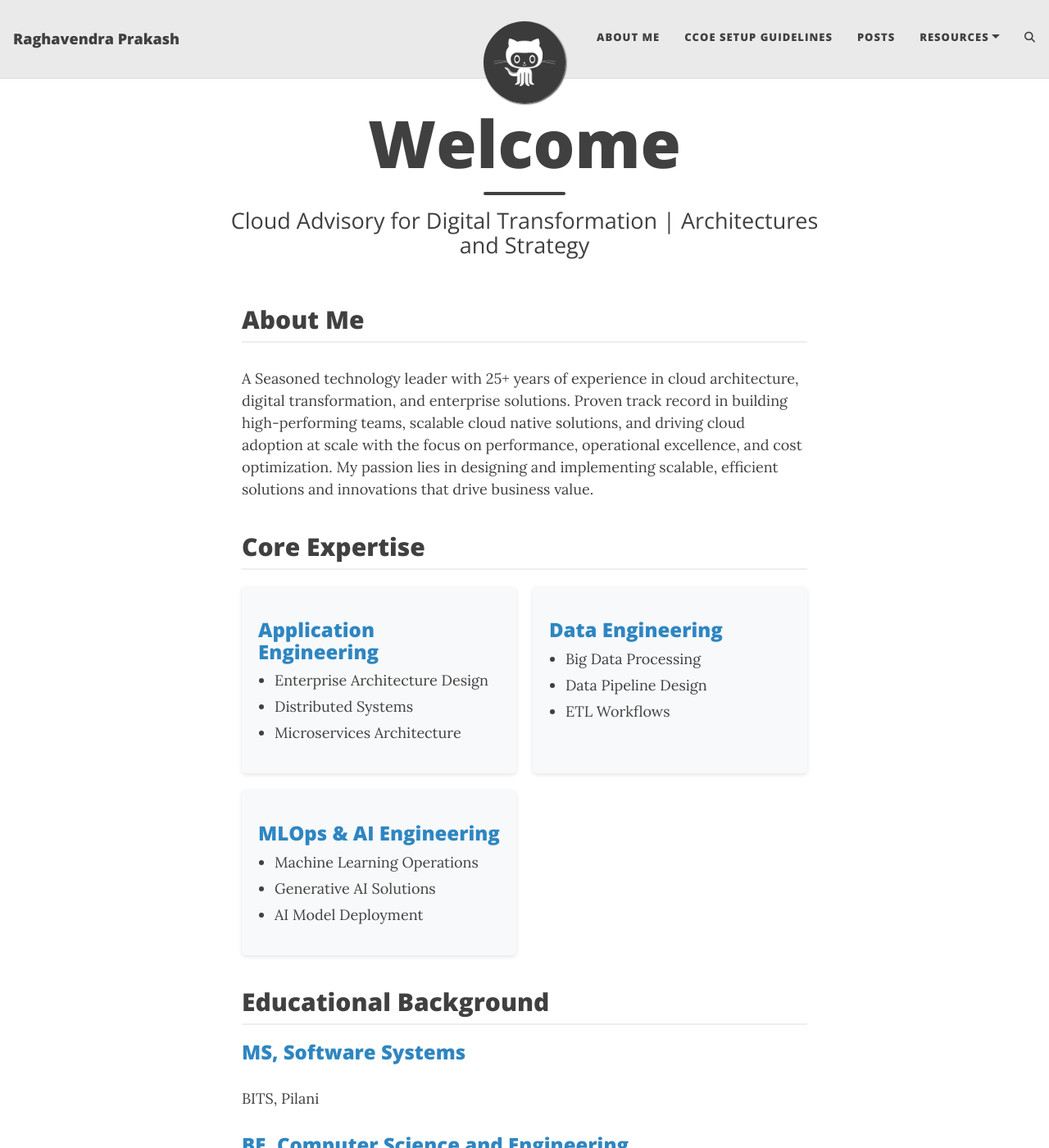
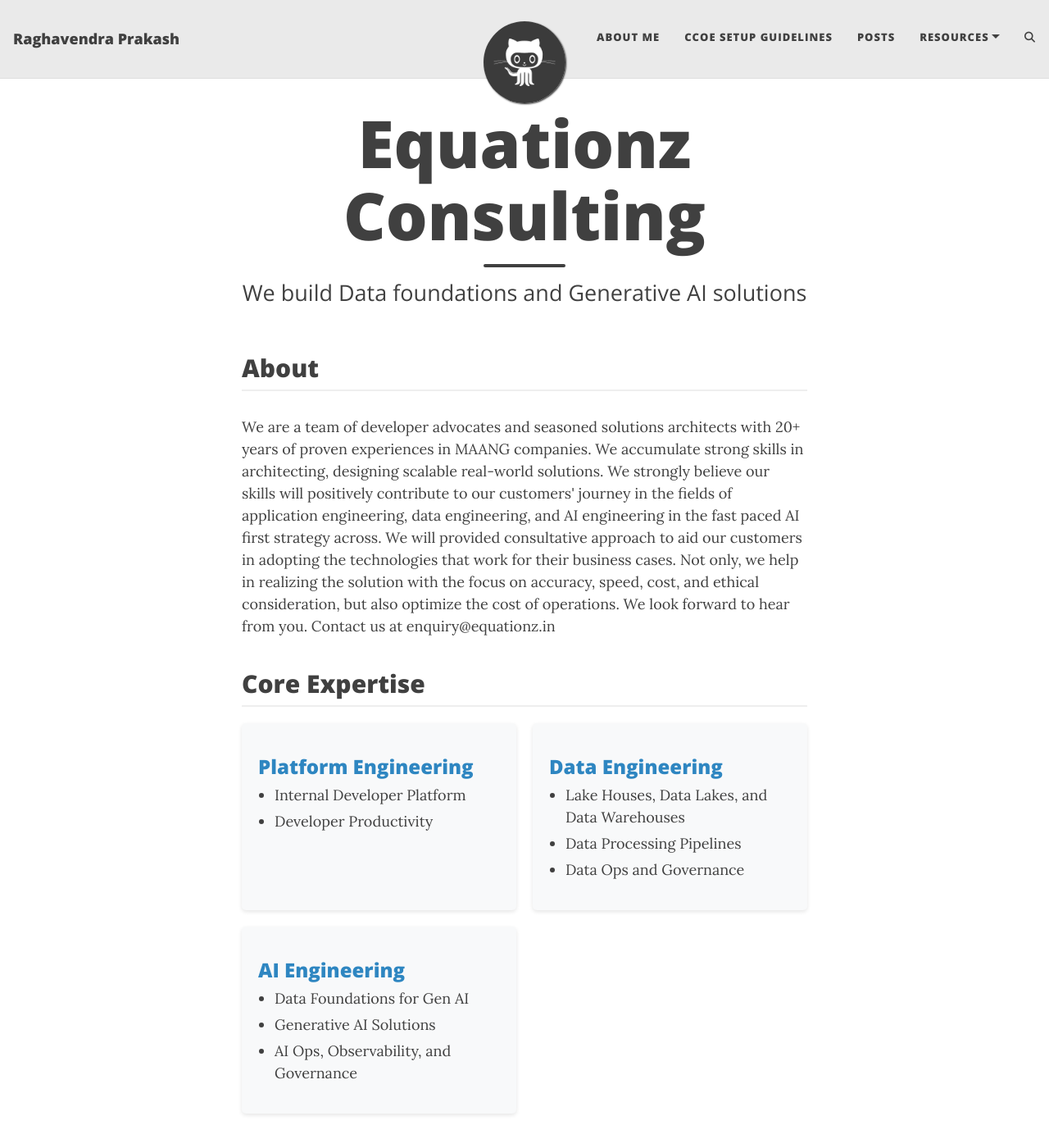
Before and after one commit to raghavendraprakash/equationz.github.io, a Jekyll site: the page built from index.html, in a window 1280 px wide and 1400 px high. Shown: the whole window at 82% size. Built offline with Jekyll 4.4.1, drawn with Linux system fonts in a browser that asks for light colours; the list of posts is cut into pages by our own code; comment, search, counter and statistics services are not loaded; some of the changed text lies outside the part shown.

Commit message:
Update index.html

```diff
--- a/index.html
+++ b/index.html
@@ -1,17 +1,22 @@
 ---
 layout: page
-title: Welcome
-subtitle: Cloud Advisory for Digital Transformation | Architectures and Strategy
+title: Equationz Consulting
+subtitle: We build Data foundations and Generative AI solutions
 ---
 
 <div class="main-content">
   <section class="intro">
-    <h2>About Me</h2>
+    <h2>About</h2>
     <p>
-      A Seasoned technology leader with 25+ years of experience in cloud architecture, digital transformation, and enterprise solutions.
-      Proven track record in building high-performing teams, scalable cloud native solutions, and driving cloud adoption at scale with the focus on performance,
-      operational excellence, and cost optimization.
-      My passion lies in designing and implementing scalable, efficient solutions and innovations that drive business value.
+      We are a team of developer advocates and seasoned solutions architects with 20+ years of proven experiences in MAANG companies. We accumulate strong skills in architecting,
+      designing scalable real-world solutions. We strongly believe our skills will positively contribute to our customers' journey in the fields of application engineering,
+      data engineering, and AI engineering in the fast paced AI first strategy across.
+
+      We will provided consultative approach to aid our customers in adopting the technologies that work for their business cases.
+      Not only, we help in realizing the solution with the focus on accuracy, speed, cost, and ethical consideration,
+      but also optimize the cost of operations.
+
+      We look forward to hear from you. Contact us at enquiry@equationz.in
     </p>
   </section>
 
@@ -19,44 +24,30 @@
     <h2>Core Expertise</h2>
     <div class="expertise-grid">
       <div class="expertise-item">
-        <h3>Application Engineering</h3>
+        <h3>Platform Engineering</h3>
         <ul>
-          <li>Enterprise Architecture Design</li>
-          <li>Distributed Systems</li>
-          <li>Microservices Architecture</li>
+          <li>Internal Developer Platform</li>
+          <li>Developer Productivity</li>
         </ul>
       </div>
 
       <div class="expertise-item">
         <h3>Data Engineering</h3>
         <ul>
-          <li>Big Data Processing</li>
-          <li>Data Pipeline Design</li>
-          <li>ETL Workflows</li>
+          <li>Lake Houses, Data Lakes, and Data Warehouses</li>
+          <li>Data Processing Pipelines</li>
+          <li>Data Ops and Governance</li>
         </ul>
       </div>
 
       <div class="expertise-item">
-        <h3>MLOps & AI Engineering</h3>
+        <h3>AI Engineering</h3>
         <ul>
-          <li>Machine Learning Operations</li>
+          <li>Data Foundations for Gen AI</li>
           <li>Generative AI Solutions</li>
-          <li>AI Model Deployment</li>
+          <li>AI Ops, Observability, and Governance</li>
         </ul>
       </div>
-    </div>
-  </section>
-
-  <section class="education">
-    <h2>Educational Background</h2>
-    <div class="education-item">
-      <h3>MS, Software Systems</h3>
-      <p>BITS, Pilani</p>
-    </div>
-
-    <div class="education-item">
-      <h3>BE, Computer Science and Engineering</h3>
-      <p>UVCE, Bangalore University</p>
     </div>
   </section>
 
```
